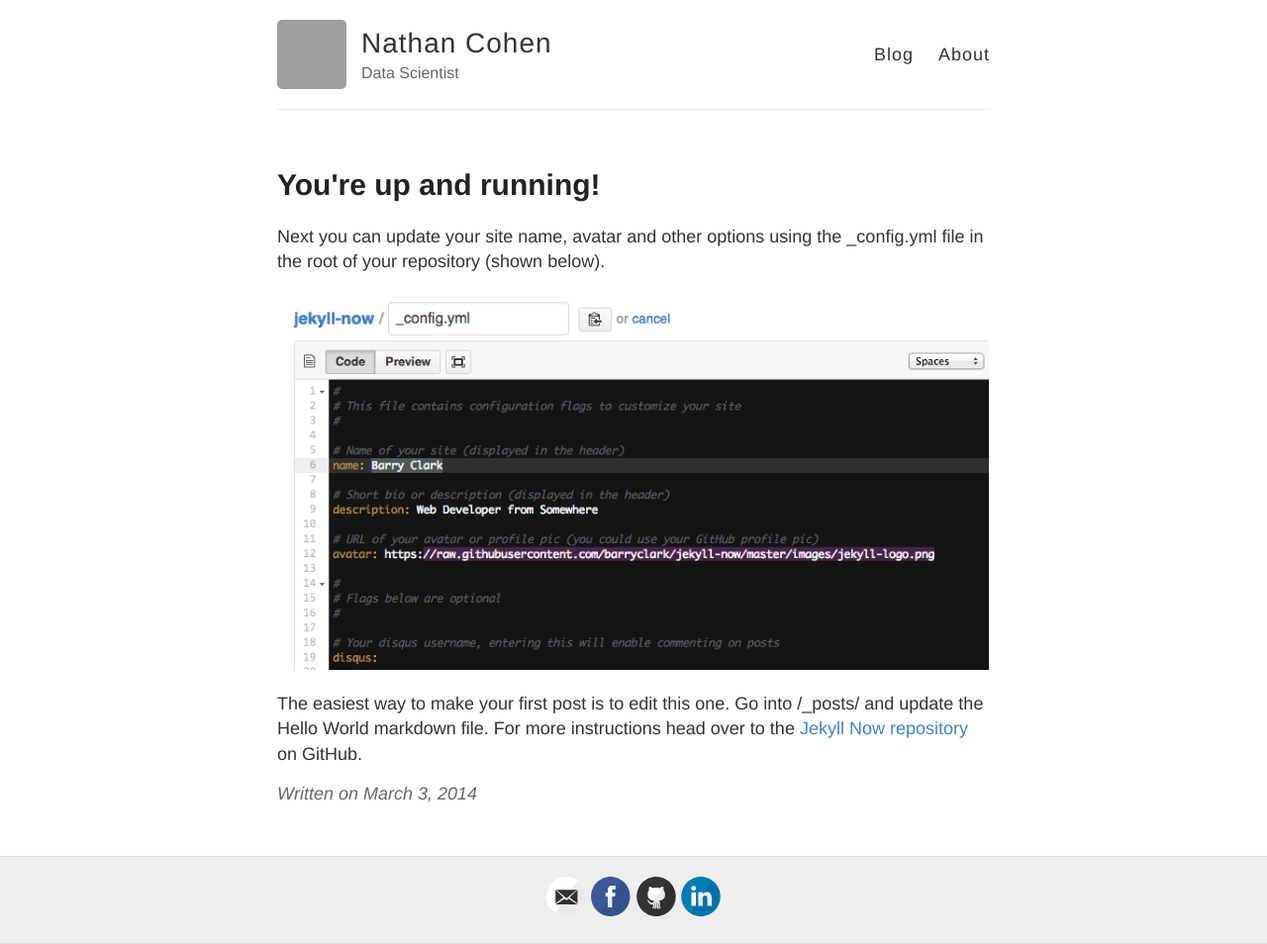
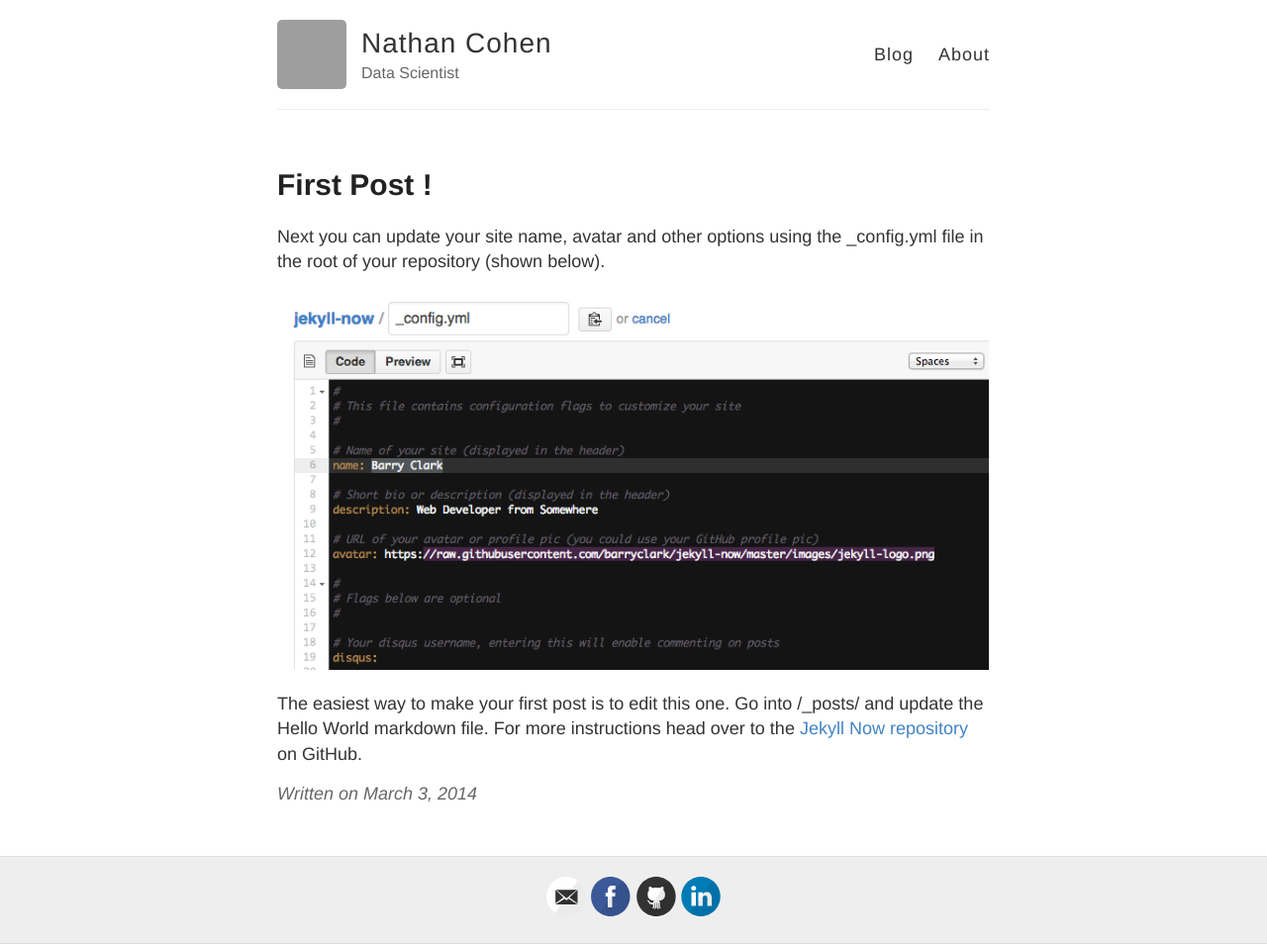
Before and after one commit to nathancohenil/nathancohenil.github.io, a Jekyll site: the page built from _posts/2014-3-3-Hello-World.md, in a window 1280 px wide. Shown: the whole page at 99% size. Built offline with Jekyll 4.4.1, drawn with Linux system fonts in a browser that asks for light colours; grey boxes are pictures that could not be loaded.

Commit message:
Changed the name jsut to see

```diff
--- a/_posts/2014-3-3-Hello-World.md
+++ b/_posts/2014-3-3-Hello-World.md
@@ -1,6 +1,6 @@
 ---
 layout: post
-title: You're up and running!
+title: First Post !
 ---
 
 Next you can update your site name, avatar and other options using the _config.yml file in the root of your repository (shown below).
```
